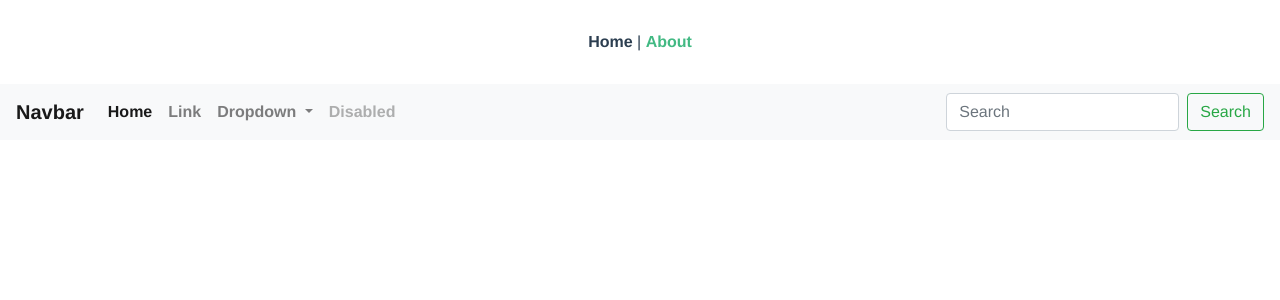
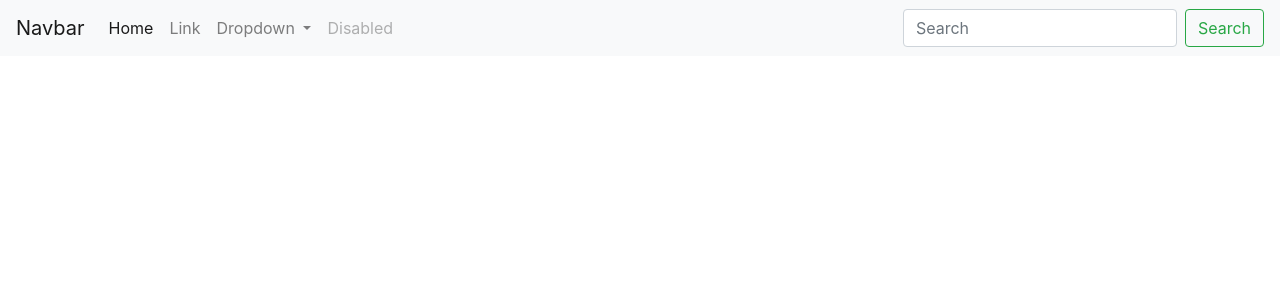
Before and after one commit to austin-morrow/austin-morrow, a Vue app: page /about in a window 1280 px wide. Shown: the top 300 px of the page. Built offline with nearby package versions, Linux system fonts and the light colour scheme.

Commit message:
Getting folder structure set up

```diff
--- a/jsconfig.json
+++ b/jsconfig.json
@@ -4,6 +4,7 @@
     "module": "esnext",
     "baseUrl": "./",
     "moduleResolution": "node",
+    "allowJs": true,
     "paths": {
       "@/*": [
         "src/*"
--- a/public/index.html
+++ b/public/index.html
@@ -5,7 +5,7 @@
     <meta http-equiv="X-UA-Compatible" content="IE=edge">
     <meta name="viewport" content="width=device-width,initial-scale=1.0">
     <link rel="icon" href="<%= BASE_URL %>favicon.ico">
-    <title><%= htmlWebpackPlugin.options.title %></title>
+    <title>Austin Morrow</title>
   </head>
   <body>
     <noscript>
--- a/src/App.vue
+++ b/src/App.vue
@@ -1,33 +1,24 @@
 <template>
   <div id="app">
-    <nav>
-      <router-link to="/">Home</router-link> |
-      <router-link to="/about">About</router-link>
-    </nav>
-    <router-view/>
+    <Header />
+
+    <main>
+      <router-view></router-view>
+    </main>
   </div>
 </template>
 
+<script>
+import Header from "../src/layout/Header.vue";
+
+export default {
+  name: "App",
+  components: {
+    Header,
+  },
+};
+</script>
+
 <style>
-#app {
-  font-family: Avenir, Helvetica, Arial, sans-serif;
-  -webkit-font-smoothing: antialiased;
-  -moz-osx-font-smoothing: grayscale;
-  text-align: center;
-  color: #2c3e50;
-}
-
-nav {
-  padding: 30px;
-}
-
-nav a {
-  font-weight: bold;
-  color: #2c3e50;
-}
-
-nav a.router-link-exact-active {
-  color: #42b983;
-}
-
+/* Your global styles can be defined here */
 </style>
--- a/src/components/HelloWorld.vue
+++ /dev/null
@@ -1,57 +0,0 @@
-<template>
-  <div class="hello">
-    <h1>{{ msg }}</h1>
-    <p>
-      For a guide and recipes on how to configure / customize this project,<br>
-      check out the
-      <a href="https://cli.vuejs.org" target="_blank" rel="noopener">vue-cli documentation</a>.
-    </p>
-    <h3>Installed CLI Plugins</h3>
-    <ul>
-      <li><a href="https://github.com/vuejs/vue-cli/tree/dev/packages/%40vue/cli-plugin-router" target="_blank" rel="noopener">router</a></li>
-    </ul>
-    <h3>Essential Links</h3>
-    <ul>
-      <li><a href="https://vuejs.org" target="_blank" rel="noopener">Core Docs</a></li>
-      <li><a href="https://forum.vuejs.org" target="_blank" rel="noopener">Forum</a></li>
-      <li><a href="https://chat.vuejs.org" target="_blank" rel="noopener">Community Chat</a></li>
-      <li><a href="https://twitter.com/vuejs" target="_blank" rel="noopener">Twitter</a></li>
-      <li><a href="https://news.vuejs.org" target="_blank" rel="noopener">News</a></li>
-    </ul>
-    <h3>Ecosystem</h3>
-    <ul>
-      <li><a href="https://router.vuejs.org" target="_blank" rel="noopener">vue-router</a></li>
-      <li><a href="https://vuex.vuejs.org" target="_blank" rel="noopener">vuex</a></li>
-      <li><a href="https://github.com/vuejs/vue-devtools#vue-devtools" target="_blank" rel="noopener">vue-devtools</a></li>
-      <li><a href="https://vue-loader.vuejs.org" target="_blank" rel="noopener">vue-loader</a></li>
-      <li><a href="https://github.com/vuejs/awesome-vue" target="_blank" rel="noopener">awesome-vue</a></li>
-    </ul>
-  </div>
-</template>
-
-<script>
-export default {
-  name: 'HelloWorld',
-  props: {
-    msg: String
-  }
-}
-</script>
-
-<!-- Add "scoped" attribute to limit CSS to this component only -->
-<style scoped>
-h3 {
-  margin: 40px 0 0;
-}
-ul {
-  list-style-type: none;
-  padding: 0;
-}
-li {
-  display: inline-block;
-  margin: 0 10px;
-}
-a {
-  color: #42b983;
-}
-</style>
--- /dev/null
+++ b/src/layout/Header.vue
@@ -0,0 +1,37 @@
+<template>
+  <nav class="navbar navbar-expand-lg navbar-light bg-light">
+    <a class="navbar-brand" href="#">Navbar</a>
+    <button class="navbar-toggler" type="button" data-toggle="collapse" data-target="#navbarSupportedContent" aria-controls="navbarSupportedContent" aria-expanded="false" aria-label="Toggle navigation">
+      <span class="navbar-toggler-icon"></span>
+    </button>
+
+    <div class="collapse navbar-collapse" id="navbarSupportedContent">
+      <ul class="navbar-nav mr-auto">
+        <li class="nav-item active">
+          <a class="nav-link" href="#">Home <span class="sr-only">(current)</span></a>
+        </li>
+        <li class="nav-item">
+          <a class="nav-link" href="#">Link</a>
+        </li>
+        <li class="nav-item dropdown">
+          <a class="nav-link dropdown-toggle" href="#" role="button" data-toggle="dropdown" aria-expanded="false">
+            Dropdown
+          </a>
+          <div class="dropdown-menu">
+            <a class="dropdown-item" href="#">Action</a>
+            <a class="dropdown-item" href="#">Another action</a>
+            <div class="dropdown-divider"></div>
+            <a class="dropdown-item" href="#">Something else here</a>
+          </div>
+        </li>
+        <li class="nav-item">
+          <a class="nav-link disabled">Disabled</a>
+        </li>
+      </ul>
+      <form class="form-inline my-2 my-lg-0">
+        <input class="form-control mr-sm-2" type="search" placeholder="Search" aria-label="Search">
+        <button class="btn btn-outline-success my-2 my-sm-0" type="submit">Search</button>
+      </form>
+    </div>
+  </nav>
+  </template>
--- a/src/router/index.js
+++ b/src/router/index.js
@@ -10,16 +10,16 @@ const routes = [
     name: 'home',
     component: HomeView
   },
-  {
-    path: '/about',
-    name: 'about',
-    // route level code-splitting
-    // this generates a separate chunk (about.[hash].js) for this route
-    // which is lazy-loaded when the route is visited.
-    component: function () {
-      return import(/* webpackChunkName: "about" */ '../views/AboutView.vue')
-    }
-  }
+  // {
+  //   path: '/about',
+  //   name: 'about',
+  //   // route level code-splitting
+  //   // this generates a separate chunk (about.[hash].js) for this route
+  //   // which is lazy-loaded when the route is visited.
+  //   component: function () {
+  //     return import(/* webpackChunkName: "about" */ '../views/AboutView.vue')
+  //   }
+  // }
 ]
 
 const router = new VueRouter({
--- a/src/views/AboutView.vue
+++ /dev/null
@@ -1,37 +0,0 @@
-<template>
-<nav class="navbar navbar-expand-lg navbar-light bg-light">
-  <a class="navbar-brand" href="#">Navbar</a>
-  <button class="navbar-toggler" type="button" data-toggle="collapse" data-target="#navbarSupportedContent" aria-controls="navbarSupportedContent" aria-expanded="false" aria-label="Toggle navigation">
-    <span class="navbar-toggler-icon"></span>
-  </button>
-
-  <div class="collapse navbar-collapse" id="navbarSupportedContent">
-    <ul class="navbar-nav mr-auto">
-      <li class="nav-item active">
-        <a class="nav-link" href="#">Home <span class="sr-only">(current)</span></a>
-      </li>
-      <li class="nav-item">
-        <a class="nav-link" href="#">Link</a>
-      </li>
-      <li class="nav-item dropdown">
-        <a class="nav-link dropdown-toggle" href="#" role="button" data-toggle="dropdown" aria-expanded="false">
-          Dropdown
-        </a>
-        <div class="dropdown-menu">
-          <a class="dropdown-item" href="#">Action</a>
-          <a class="dropdown-item" href="#">Another action</a>
-          <div class="dropdown-divider"></div>
-          <a class="dropdown-item" href="#">Something else here</a>
-        </div>
-      </li>
-      <li class="nav-item">
-        <a class="nav-link disabled">Disabled</a>
-      </li>
-    </ul>
-    <form class="form-inline my-2 my-lg-0">
-      <input class="form-control mr-sm-2" type="search" placeholder="Search" aria-label="Search">
-      <button class="btn btn-outline-success my-2 my-sm-0" type="submit">Search</button>
-    </form>
-  </div>
-</nav>
-</template>
--- a/src/views/HomeView.vue
+++ b/src/views/HomeView.vue
@@ -1,18 +1,17 @@
 <template>
   <div class="home">
-    <img alt="Vue logo" src="../assets/logo.png">
-    <HelloWorld msg="Welcome to Your Vue.js App"/>
+
+
   </div>
 </template>
 
 <script>
 // @ is an alias to /src
-import HelloWorld from '@/components/HelloWorld.vue'
 
 export default {
   name: 'HomeView',
   components: {
-    HelloWorld
+
   }
 }
 </script>
```
Also changed, not shown: src/layout/Footer.vue (added).
